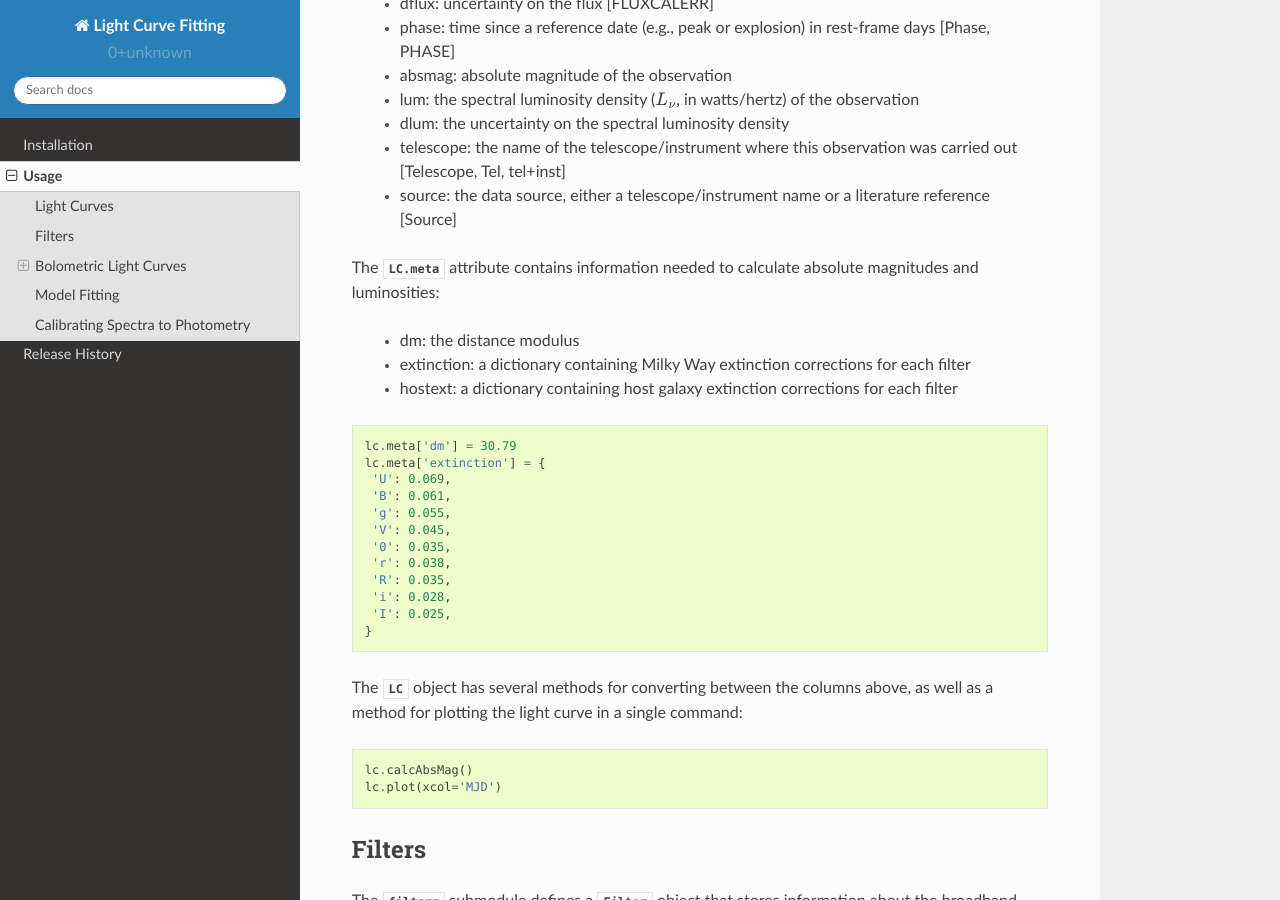
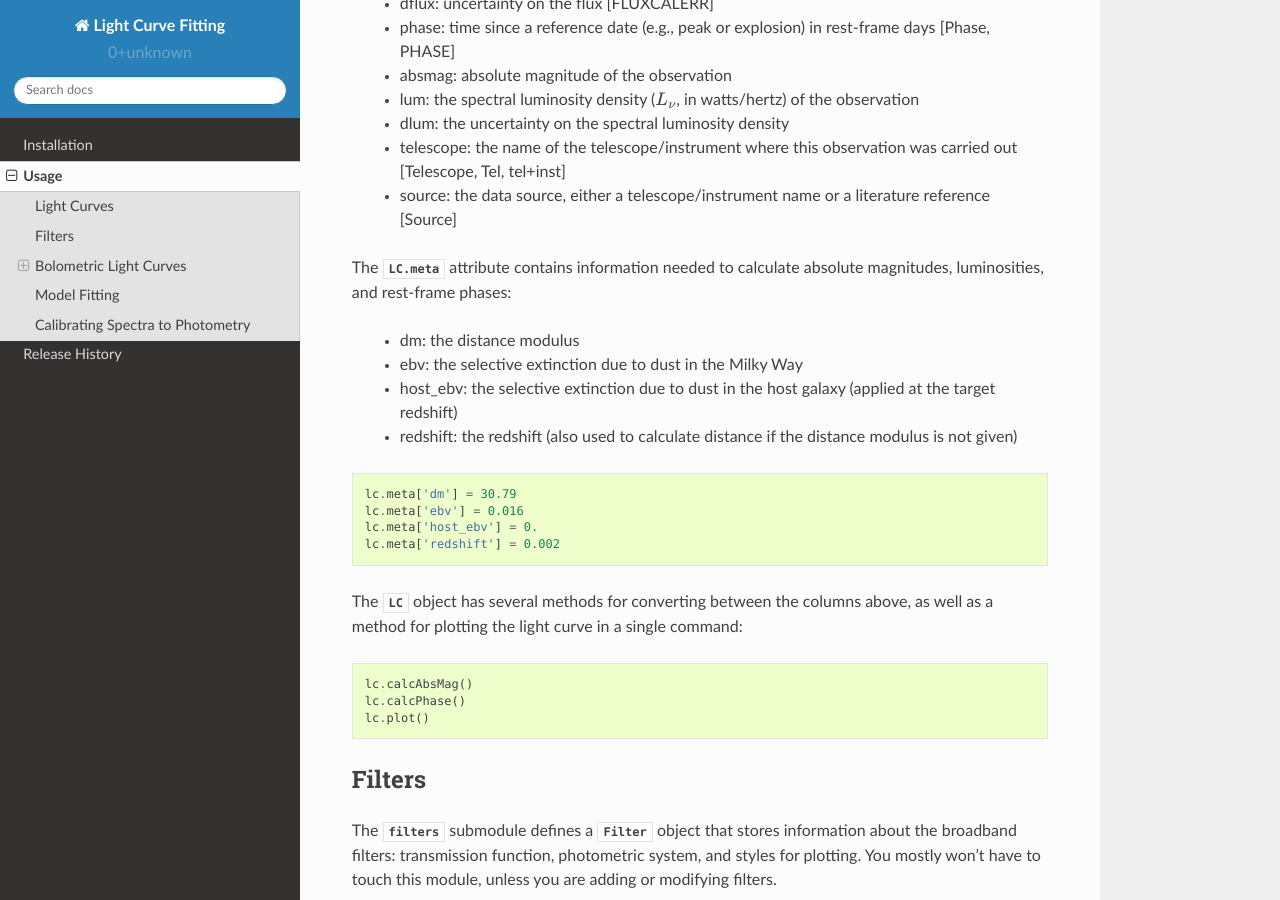
Before and after one commit to griffin-h/lightcurve_fitting, a Sphinx documentation site: the page built from docs/source/usage.rst, in a window 1280 px wide and 900 px high, scrolled down 817 px. Built offline with Sphinx 7.4.7 and the Read the Docs theme 2.0.0, drawn with Linux system fonts in a browser that asks for light colours; pages that are not in the unit, such as notebooks, are missing from menus.

Commit message:
update docs for new extinction calculation

```diff
--- a/docs/source/usage.rst
+++ b/docs/source/usage.rst
@@ -34,26 +34,19 @@ The following column names are used by the package, although the light curve can
  * telescope: the name of the telescope/instrument where this observation was carried out [Telescope, Tel, tel+inst]
  * source: the data source, either a telescope/instrument name or a literature reference [Source]
 
-The :attr:`LC.meta` attribute contains information needed to calculate absolute magnitudes and luminosities:
+The :attr:`LC.meta` attribute contains information needed to calculate absolute magnitudes, luminosities, and rest-frame phases:
 
  * dm: the distance modulus
- * extinction: a dictionary containing Milky Way extinction corrections for each filter
- * hostext: a dictionary containing host galaxy extinction corrections for each filter
+ * ebv: the selective extinction due to dust in the Milky Way
+ * host_ebv: the selective extinction due to dust in the host galaxy (applied at the target redshift)
+ * redshift: the redshift (also used to calculate distance if the distance modulus is not given)
 
 .. code-block:: python
 
     lc.meta['dm'] = 30.79
-    lc.meta['extinction'] = {
-     'U': 0.069,
-     'B': 0.061,
-     'g': 0.055,
-     'V': 0.045,
-     '0': 0.035,
-     'r': 0.038,
-     'R': 0.035,
-     'i': 0.028,
-     'I': 0.025,
-    }
+    lc.meta['ebv'] = 0.016
+    lc.meta['host_ebv'] = 0.
+    lc.meta['redshift'] = 0.002
 
 The :class:`.LC` object has several methods for converting between the columns above,
 as well as a method for plotting the light curve in a single command:
@@ -61,7 +54,8 @@ as well as a method for plotting the light curve in a single command:
 .. code-block:: python
 
     lc.calcAbsMag()
-    lc.plot(xcol='MJD')
+    lc.calcPhase()
+    lc.plot()
 
 Filters
 -------
```
